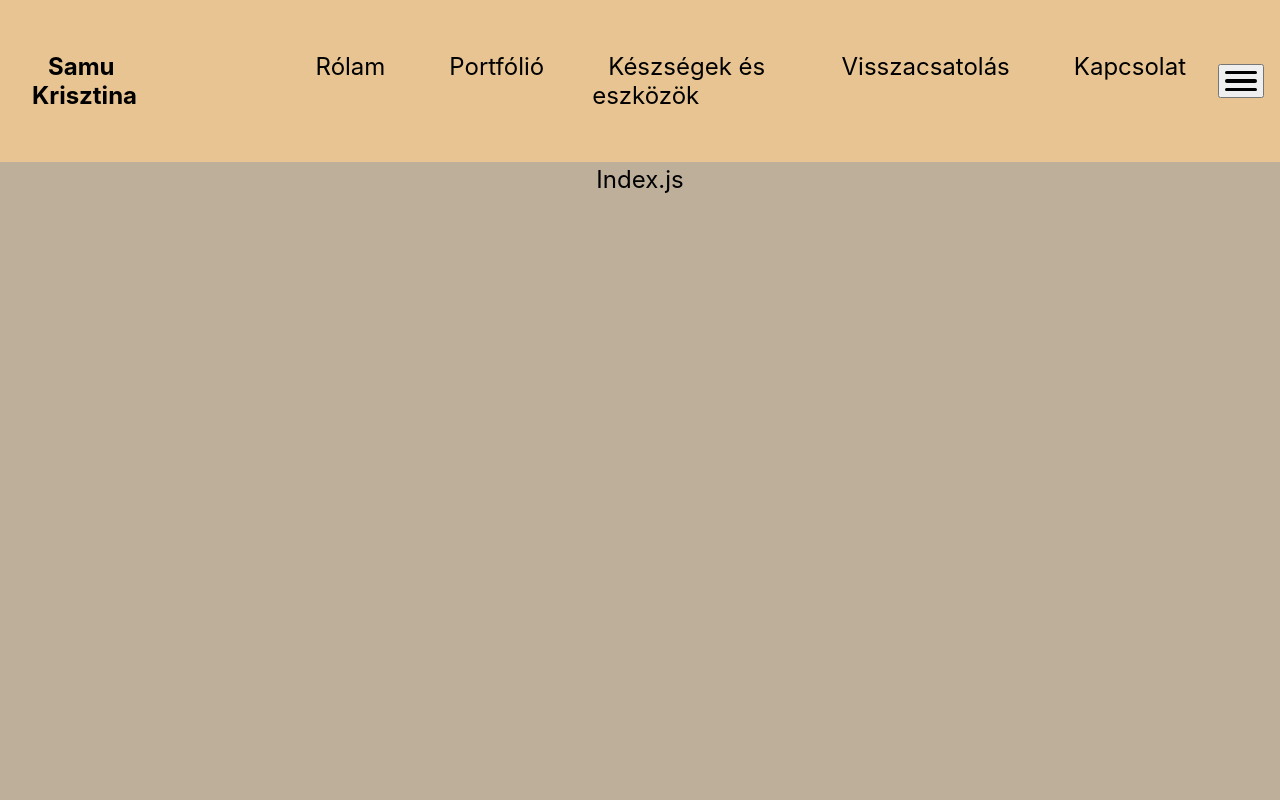
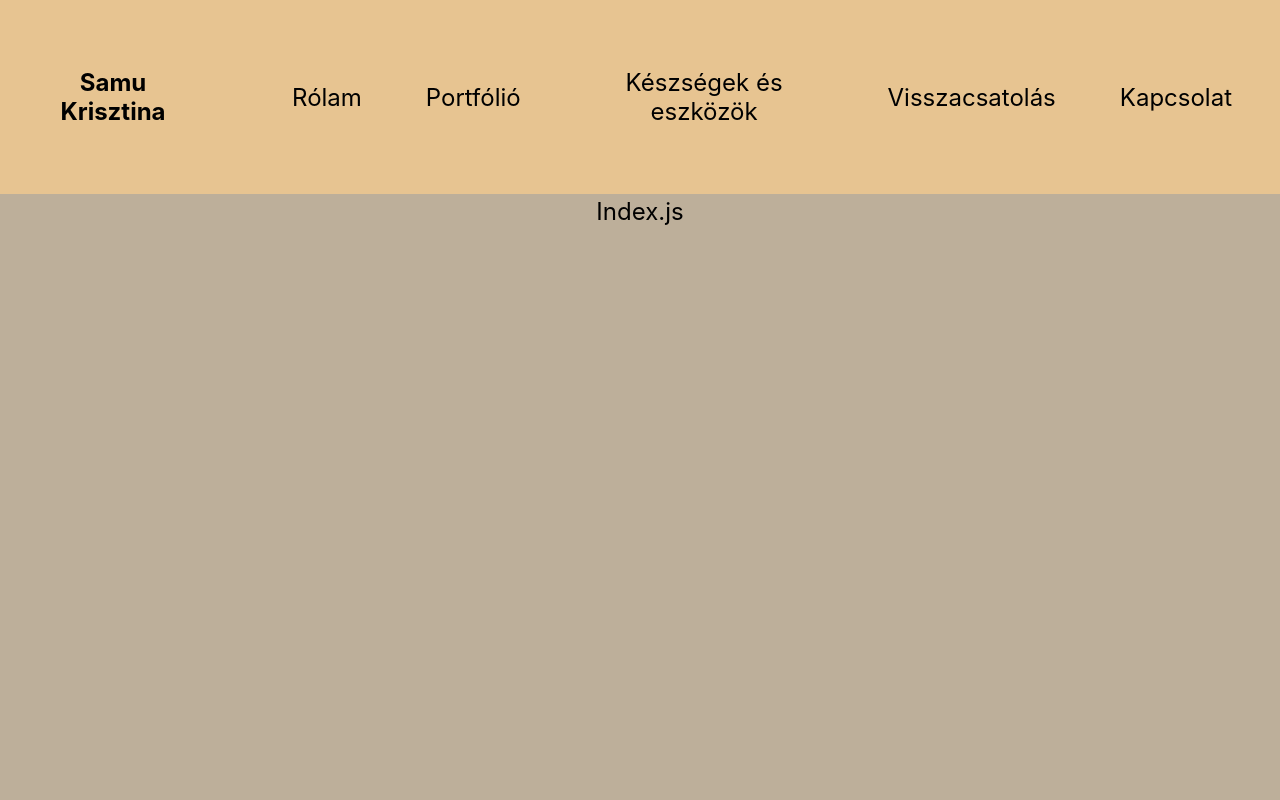
Before and after one commit to KrisztinaSamu/krisztinasamu_portfolio_, a Next.js app: page / in a window 1280 px wide. Shown: the top 800 px of the page. Built offline with nearby package versions, Linux system fonts and the light colour scheme.

Commit message:
done hamburgerMenu

```diff
--- a/components/Navbar.js
+++ b/components/Navbar.js
@@ -22,7 +22,7 @@ export default function Navbar() {
           </h1>
         </div>
 
-        <div className={active ? navbar.navLinks : navbar.active}>
+        <div className={`${navbar.navLinks} ${active ? navbar.active : ''}`}>
           <ul className={navbar.navLinksUl}>
             <li className={navbar.navLinkItem}>
               <Link href="/about" className={navbar.navLinkText}>
@@ -52,7 +52,7 @@ export default function Navbar() {
           </ul>
         </div>
 
-        <button className={active ? navbar.hamburgerMenuBtn : navbar.hamburgerMenuBtn.active} onClick={handleNav}>
+        <button className={`${navbar.hamburgerMenuBtn} ${active ? navbar.active : ''}`} onClick={handleNav}>
           <div className={navbar.bar}></div>
           <div className={navbar.bar}></div>
           <div className={navbar.bar}></div>
--- a/components/Navbar.module.css
+++ b/components/Navbar.module.css
@@ -18,34 +18,25 @@
 }
 
 .navLinks {
-  flex-flow: column nowrap;
-  justify-content: space-evenly;
-  align-items: center;
-  /**/background: aqua;
-  /**/border: 2px solid black;
+  background-color: var(--mainColor);
   position: fixed;
-  top: -100%;
-  left: 0;
+  top: 0;
+  left: -100%;
   width: 100%;
-  height: 100vh;
   transition: 0.8s ease;
 }
 
-.navLinks.active {
-  top:0;
-  background-color: rgb(150, 21, 21);
-  /*position: fixed;
-  top: 0;
-  width: 100vw;
+.navLinksUl {
+  height: 100vh;
+  display: flex;
   flex-flow: column nowrap;
-  text-align: center;*/
-}/*{
+  justify-content: center;
+  align-items: center;
+}
 
-
-
-
-
-}*/
+.active {
+  left: 0;
+}
 
 .navLinkItem {
   padding: 1rem;
@@ -53,8 +44,10 @@
 }
 
 .navLinkText {
+  display: flex;
   color: black;
   text-decoration: none;
+  text-align: center;
   transition: 0.5s ease;
   position: relative;
   padding: 1rem;
@@ -66,19 +59,22 @@
 
 .logo {
   margin: 20px 50px 20px 0;
+  padding: 0;
 }
 
 .hamburgerMenuBtn {
+  position: fixed;
+  left: 80%;
   background-color: transparent;
-  border: none
+  border: none;
 }
 
 .bar {
-  width: 2rem;
-  height: 0.2rem;
+  width: 2.4rem;
+  height: 0.7rem;
   background-color: black;
   margin: 5px;
-  border-radius:5px;
+  border-radius: 5px;
 }
 
 .hamburgerMenuBtn.active .bar:nth-child(2) {
@@ -86,26 +82,28 @@
 }
 
 .hamburgerMenuBtn.active .bar:nth-child(1) {
-  transform: translateY(7px) rotate(45deg);
+  transform: translateY(7px) rotate(-45deg);
 }
 
 .hamburgerMenuBtn.active .bar:nth-child(3) {
-  transform: translateY(-7px) rotate(-45deg);
+  transform: translateY(-7px) rotate(45deg);
 }
+
 @media screen and (min-width: 600px) {
   .navLinks {
-    height: auto;
     position: relative;
     left: 0;
     top: 0;
     flex-flow: row nowrap;
+    transition: none;
   }
 
-  .navLinksUl {
-    display: inline-flex;
-  }
-
-  .hamburgerMenuBtn {
+  .hamburgerMenuBtn,
+  .bar {
     display: none;
   }
+  .navLinksUl {
+    height: auto;
+    flex-direction: row;
+  }
 }
```
